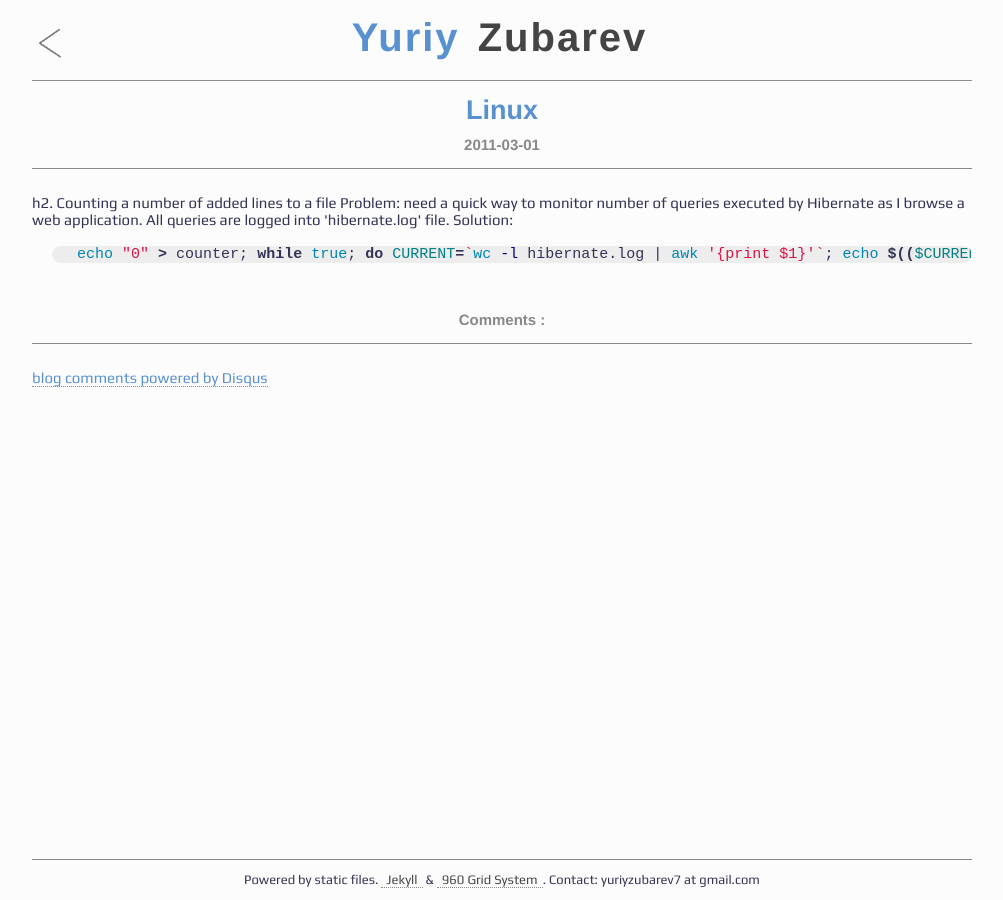
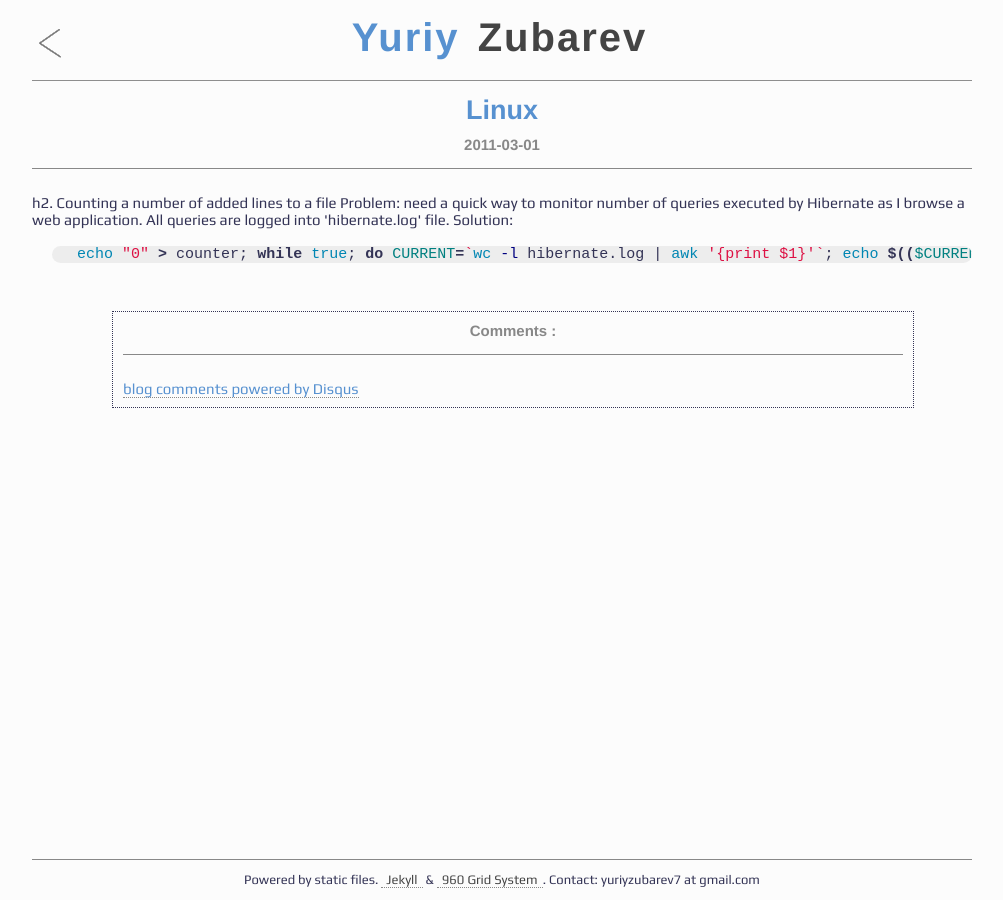
Before and after one commit to yuriyzubarev/yuriy-zubarev.com, a Jekyll site: the page built from cheatsheet/_posts/2011-03-01-linux.textile, in a window 1280 px wide. Shown: the whole page, without its empty margins (138-1141 px from the left). Built offline with Jekyll 4.4.1, drawn with Linux system fonts in a browser that asks for light colours; some web fonts are replaced; comment, search, counter and statistics services are not loaded.

Commit message:
look and feel: comments block

```diff
--- a/_layouts/post.html
+++ b/_layouts/post.html
@@ -25,7 +25,8 @@ layout: default
 		</div>
 
 
-        <div id="comments" class="grid_12">
+        <div class="grid_1">&nbsp;</div>
+        <div id="comments" class="grid_10">
             <h3>Comments :</h3>
             <div id="disqus_thread"></div>
             <script type="text/javascript">
@@ -41,6 +42,8 @@ layout: default
             <noscript>Please enable JavaScript to view the <a href="http://disqus.com/?ref_noscript">comments powered by Disqus.</a></noscript>
             <a href="http://disqus.com" class="dsq-brlink">blog comments powered by <span class="logo-disqus">Disqus</span></a>
         </div>
+        <div class="grid_1">&nbsp;</div>
+
 
 	</div>
 </div>
--- a/css/main.css
+++ b/css/main.css
@@ -247,6 +247,11 @@ float:left;
 margin: 5px 10px 10px 0;
 }
 
+img.fcenter {
+    display:block;
+    margin:0 auto;
+}
+
 blockquote{
 background:#EFEFEF;
 padding:10px 20px 10px 70px;
@@ -320,4 +325,7 @@ color:#5791D0;;
 div#comments {
     margin-top: 30px;
     margin-bottom: 10px;
+    border-width: 1px;
+    border-style: dotted;
+    padding: 10px;
 }
```
